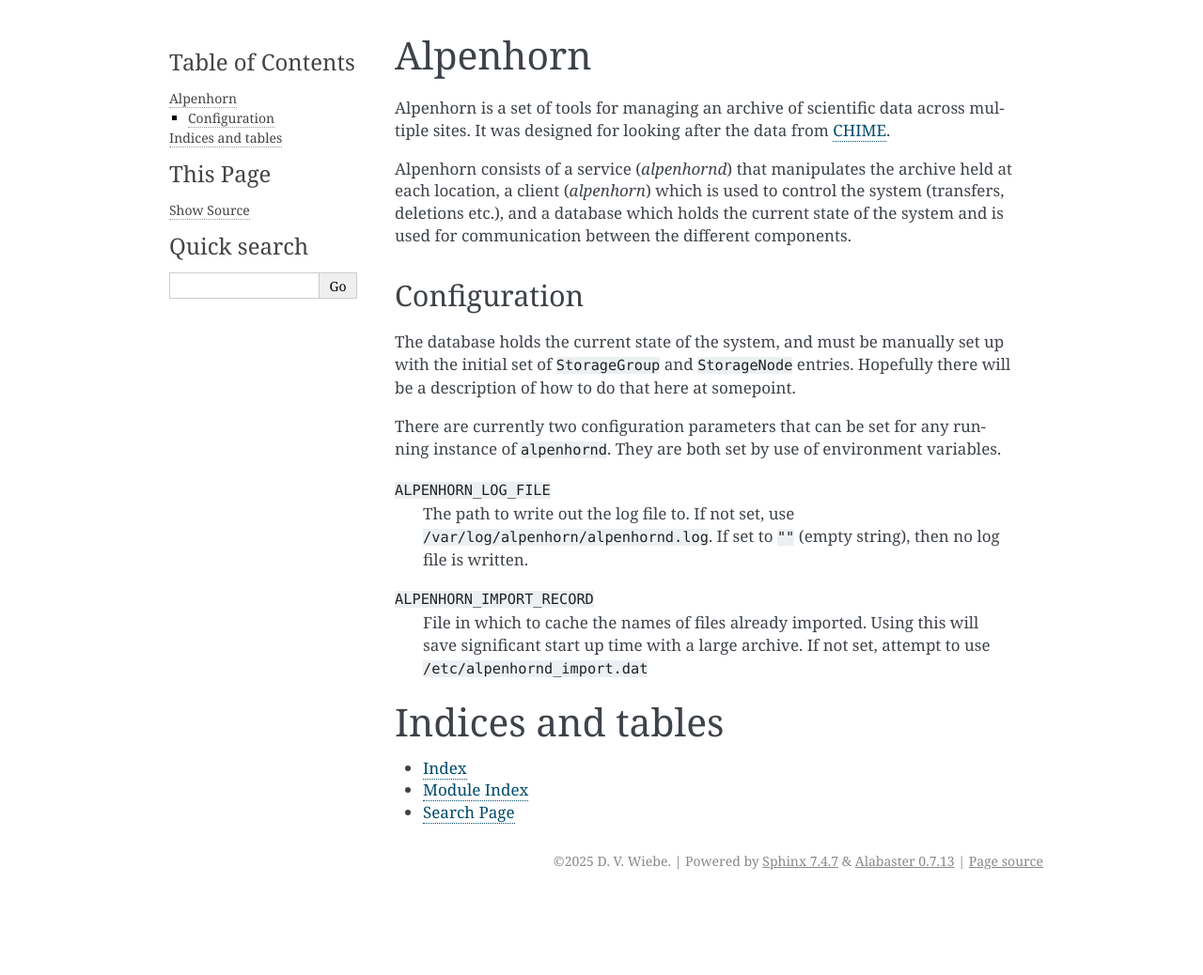
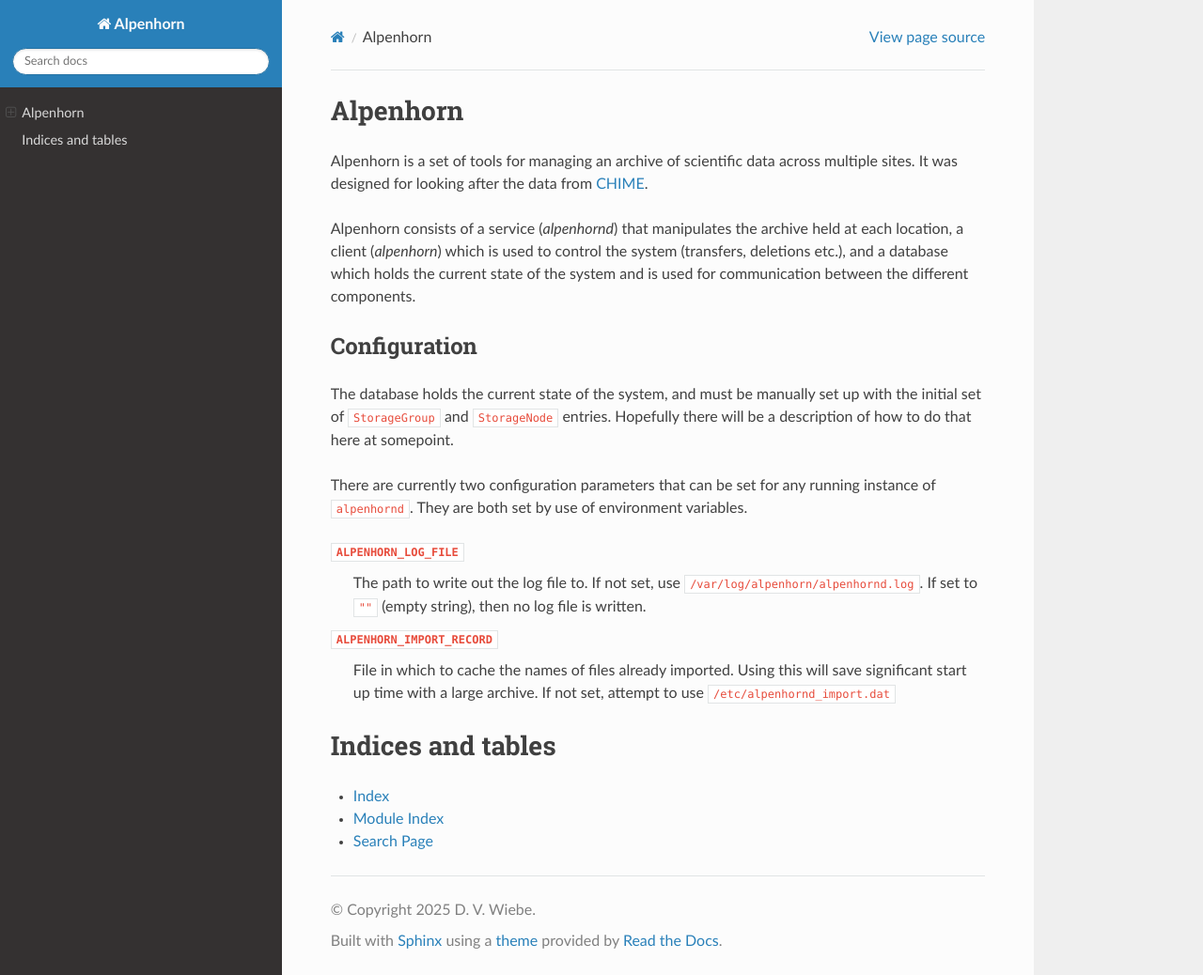
Before and after one commit to radiocosmology/alpenhorn, a Sphinx documentation site: the page built from doc/index.rst, in a window 1280 px wide and 1038 px high. Shown: the whole window at 94% size. Built offline with Sphinx 7.4.7 and the Read the Docs theme 3.1.0, drawn with Linux system fonts in a browser that asks for light colours; some of the changed lines change nothing that is shown.

Commit message:
docs: tweak sphinx conf.py

```diff
--- a/doc/conf.py
+++ b/doc/conf.py
@@ -1,36 +1,15 @@
-# Alpenhorn documentation build configuration file, created by
-# sphinx-quickstart on Sat Feb 27 14:18:05 2016.
-#
-# This file is execfile()d with the current directory set to its
-# containing dir.
-#
-# Note that not all possible configuration values are present in this
-# autogenerated file.
-#
-# All configuration values have a default; values that are commented out
-# serve to show the default.
+# Alpenhorn documentation build configuration file
 
+import alpenhorn
 
-# If extensions (or modules to document with autodoc) are in another directory,
-# add these directories to sys.path here. If the directory is relative to the
-# documentation root, use os.path.abspath to make it absolute, like shown here.
-# sys.path.insert(0, os.path.abspath('.'))
-
-# -- General configuration ------------------------------------------------
-
-# If your documentation needs a minimal Sphinx version, state it here.
-# needs_sphinx = '1.0'
-
-# Add any Sphinx extension module names here, as strings. They can be
-# extensions coming with Sphinx (named 'sphinx.ext.*') or your custom
-# ones.
+# Sphinx extensions
 extensions = [
     "sphinx.ext.autodoc",
     "sphinx.ext.viewcode",
 ]
 
 # Add any paths that contain templates here, relative to this directory.
-templates_path = ["_templates"]
+# templates_path = ["_templates"]
 
 # The suffix(es) of source filenames.
 # You can specify multiple suffix as a list of string:
@@ -46,29 +25,19 @@
 # General information about the project.
 project = "Alpenhorn"
 copyright = "2025 D. V. Wiebe"
-author = "Richard Shaw and Adam Hincks"
+author = "Richard Shaw, Adam Hincks, D. V. Wiebe"
 
 # The version info for the project you're documenting, acts as replacement for
 # |version| and |release|, also used in various other places throughout the
 # built documents.
 #
 # The short X.Y version.
-version = "0.1"
+version = alpenhorn.__version__
 # The full version, including alpha/beta/rc tags.
-release = "0.1"
+release = alpenhorn.__version__
 
-# The language for content autogenerated by Sphinx. Refer to documentation
-# for a list of supported languages.
-#
-# This is also used if you do content translation via gettext catalogs.
-# Usually you set "language" from the command line for these cases.
+# The language for content autogenerated by Sphinx.
 language = "en"
-
-# There are two options for replacing |today|: either, you set today to some
-# non-false value, then it is used:
-# today = ''
-# Else, today_fmt is used as the format for a strftime call.
-# today_fmt = '%B %d, %Y'
 
 # List of patterns, relative to source directory, that match files and
 # directories to ignore when looking for source files.
@@ -99,14 +68,14 @@
 # keep_warnings = False
 
 # If true, `todo` and `todoList` produce output, else they produce nothing.
-todo_include_todos = False
+# todo_include_todos = False
 
 
 # -- Options for HTML output ----------------------------------------------
 
 # The theme to use for HTML and HTML Help pages.  See the documentation for
 # a list of builtin themes.
-html_theme = "alabaster"
+html_theme = "sphinx_rtd_theme"
 
 # Theme options are theme-specific and customize the look and feel of a theme
 # further.  For a list of options available for each theme, see the
@@ -221,7 +190,7 @@
         master_doc,
         "Alpenhorn.tex",
         "Alpenhorn Documentation",
-        "Richard Shaw and Adam Hincks",
+        author,
         "manual",
     ),
 ]
@@ -269,7 +238,7 @@
         "Alpenhorn Documentation",
         author,
         "Alpenhorn",
-        "One line description of project.",
+        "Scientific data management system.",
         "Miscellaneous",
     ),
 ]
```
